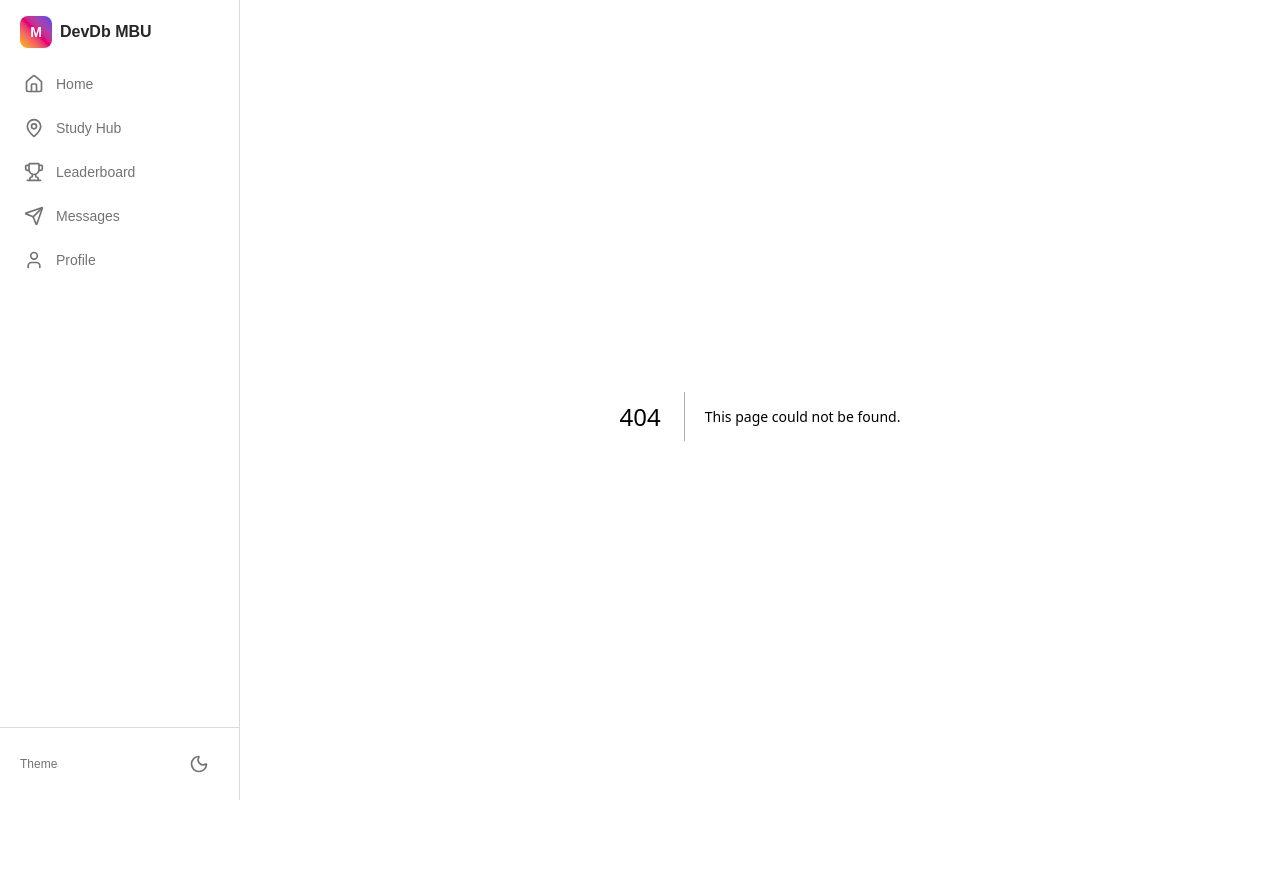
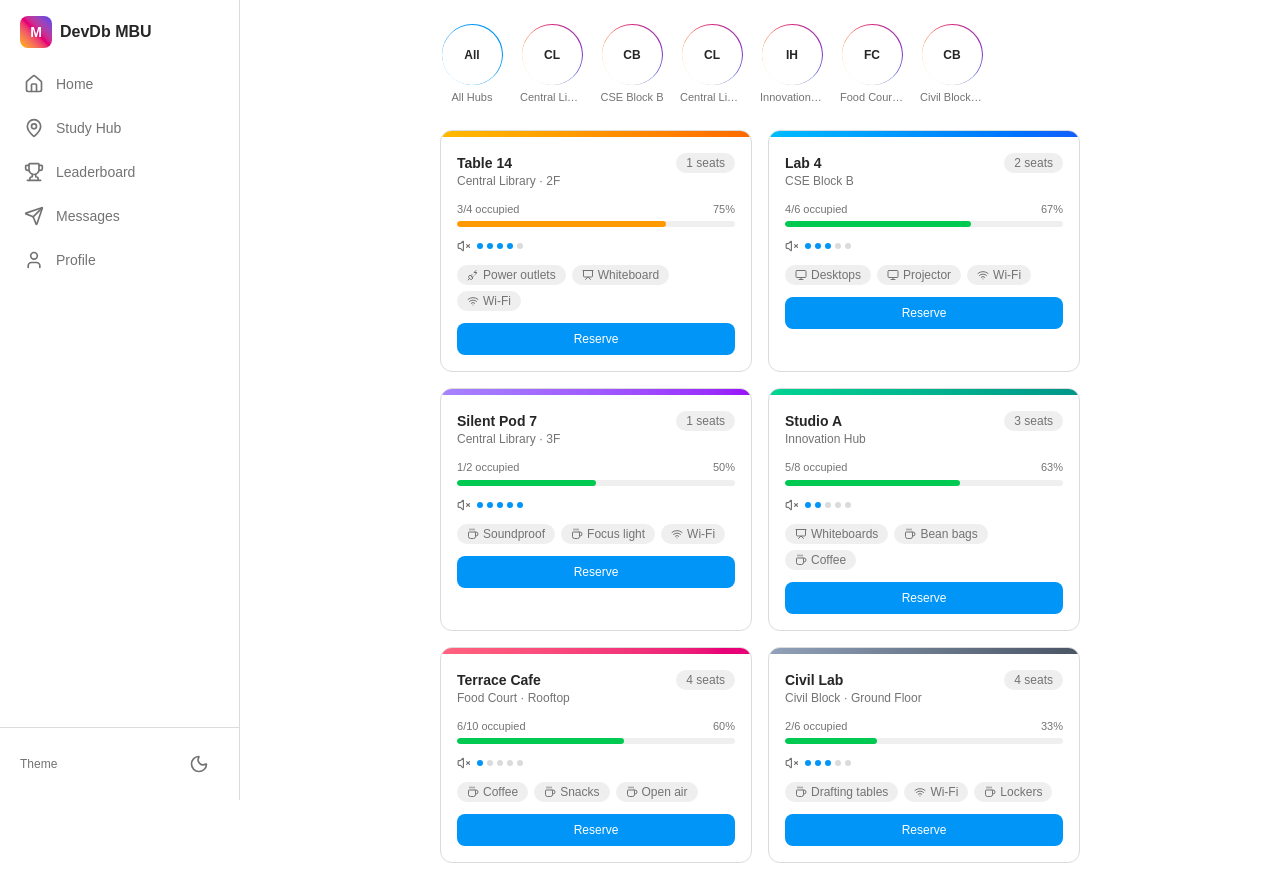
Before and after one commit to 0xnarasimha/campus-code, a Next.js app: page /study in a window 1280 px wide. Before the commit this address had no page. Before the commit the page ends 832 px from the top, so only its background shows below. Built offline with nearby package versions, Linux system fonts and the light colour scheme.

Commit message:
feat: study location hub

```diff
--- /dev/null
+++ b/app/study/page.tsx
@@ -0,0 +1,45 @@
+"use client";
+
+import { useMemo, useState } from "react";
+import { HubStories } from "@/components/study/HubStories";
+import { SpotCard } from "@/components/study/SpotCard";
+import { Skeleton } from "@/components/ui/skeleton";
+import { spots } from "@/lib/mock-data";
+import { useSimulatedLoad } from "@/lib/use-simulated-load";
+
+export default function StudyPage() {
+  const loading = useSimulatedLoad(800);
+  const [hub, setHub] = useState("All Hubs");
+
+  const hubs = useMemo(
+    () => Array.from(new Set(spots.map((s) => s.building))),
+    []
+  );
+
+  const filtered =
+    hub === "All Hubs" ? spots : spots.filter((s) => s.building === hub);
+
+  if (loading) {
+    return (
+      <div className="mx-auto flex w-full max-w-2xl flex-col gap-4">
+        <Skeleton className="h-20 w-full" />
+        <div className="grid gap-4 sm:grid-cols-2">
+          {Array.from({ length: 4 }, (_, i) => (
+            <Skeleton key={i} className="h-56 w-full" />
+          ))}
+        </div>
+      </div>
+    );
+  }
+
+  return (
+    <div className="mx-auto flex w-full max-w-2xl flex-col gap-4">
+      <HubStories hubs={hubs} active={hub} onSelect={setHub} />
+      <div className="grid gap-4 sm:grid-cols-2">
+        {filtered.map((spot) => (
+          <SpotCard key={spot.id} spot={spot} />
+        ))}
+      </div>
+    </div>
+  );
+}
--- /dev/null
+++ b/components/study/HubStories.tsx
@@ -0,0 +1,73 @@
+"use client";
+
+interface HubStoriesProps {
+  hubs: string[];
+  active: string;
+  onSelect: (hub: string) => void;
+}
+
+function initials(label: string): string {
+  return label
+    .split(/[\s·/|-]+/)
+    .filter(Boolean)
+    .slice(0, 2)
+    .map((w) => w[0]?.toUpperCase() ?? "")
+    .join("");
+}
+
+function Circle({
+  label,
+  selected,
+  onClick,
+}: {
+  label: string;
+  selected: boolean;
+  onClick: () => void;
+}) {
+  return (
+    <button
+      type="button"
+      onClick={onClick}
+      aria-pressed={selected}
+      className="flex w-16 shrink-0 flex-col items-center gap-1"
+    >
+      <span
+        className={
+          selected
+            ? "rounded-full bg-ig-blue p-[2.5px]"
+            : "story-gradient rounded-full p-[2.5px]"
+        }
+      >
+        <span className="flex h-14 w-14 items-center justify-center rounded-full bg-white text-xs font-bold text-ig-text ring-2 ring-white dark:bg-black dark:text-white dark:ring-black">
+          {label === "All Hubs" ? "All" : initials(label)}
+        </span>
+      </span>
+      <span className="w-full truncate text-center text-[11px] font-medium text-ig-secondary">
+        {label}
+      </span>
+    </button>
+  );
+}
+
+export function HubStories({ hubs, active, onSelect }: HubStoriesProps) {
+  return (
+    <div
+      className="scrollbar-hide -mx-1 flex gap-4 overflow-x-auto px-1 py-2"
+      aria-label="Study hubs"
+    >
+      <Circle
+        label="All Hubs"
+        selected={active === "All Hubs"}
+        onClick={() => onSelect("All Hubs")}
+      />
+      {hubs.map((hub) => (
+        <Circle
+          key={hub}
+          label={hub}
+          selected={active === hub}
+          onClick={() => onSelect(hub)}
+        />
+      ))}
+    </div>
+  );
+}
--- /dev/null
+++ b/components/study/SpotCard.tsx
@@ -0,0 +1,123 @@
+"use client";
+
+import { useState } from "react";
+import { Badge } from "@/components/ui/badge";
+import { Button } from "@/components/ui/button";
+import { Card, CardContent } from "@/components/ui/card";
+import { cn } from "@/lib/utils";
+import type { Spot } from "@/lib/mock-data";
+import {
+  Coffee,
+  Monitor,
+  PlugZap,
+  Presentation,
+  VolumeX,
+  Wifi,
+} from "lucide-react";
+
+function amenityIcon(amenity: string) {
+  const a = amenity.toLowerCase();
+  if (a.includes("wi-fi") || a.includes("wifi")) return Wifi;
+  if (a.includes("power") || a.includes("outlet") || a.includes("plug"))
+    return PlugZap;
+  if (
+    a.includes("monitor") ||
+    a.includes("desktop") ||
+    a.includes("projector")
+  )
+    return Monitor;
+  if (a.includes("whiteboard") || a.includes("board")) return Presentation;
+  return Coffee;
+}
+
+function occupancyColor(pct: number): string {
+  if (pct < 70) return "bg-green-500";
+  if (pct < 90) return "bg-amber-500";
+  return "bg-red-500";
+}
+
+export function SpotCard({ spot }: { spot: Spot }) {
+  const [reserved, setReserved] = useState(false);
+  const pct =
+    spot.capacity > 0
+      ? Math.min(100, Math.round((spot.occupancy / spot.capacity) * 100))
+      : 0;
+
+  return (
+    <Card className="min-w-0 overflow-hidden">
+      <div className={cn("h-1.5 w-full bg-gradient-to-r", spot.gradient)} />
+      <CardContent className="flex flex-col gap-3">
+        <div className="flex min-w-0 items-start justify-between gap-2">
+          <div className="min-w-0">
+            <h3 className="truncate text-sm font-semibold text-ig-text dark:text-white">
+              {spot.name}
+            </h3>
+            <p className="truncate text-xs text-ig-secondary">{spot.building}</p>
+          </div>
+          <Badge className="shrink-0">{spot.openSeats} seats</Badge>
+        </div>
+
+        <div>
+          <div className="mb-1 flex items-center justify-between text-[11px] text-ig-secondary">
+            <span>
+              {spot.occupancy}/{spot.capacity} occupied
+            </span>
+            <span>{pct}%</span>
+          </div>
+          <div
+            className="h-1.5 w-full overflow-hidden rounded-full bg-ig-subtle dark:bg-white/10"
+            role="progressbar"
+            aria-valuenow={pct}
+            aria-valuemin={0}
+            aria-valuemax={100}
+            aria-label={`${spot.name} occupancy`}
+          >
+            <div
+              className={cn("h-full rounded-full", occupancyColor(pct))}
+              style={{ width: `${pct}%` }}
+            />
+          </div>
+        </div>
+
+        <div className="flex items-center gap-1.5">
+          <VolumeX className="h-3.5 w-3.5 shrink-0 text-ig-secondary" />
+          <div className="flex items-center gap-1" aria-label={`Quietness ${spot.quietness} of 5`}>
+            {Array.from({ length: 5 }, (_, i) => (
+              <span
+                key={i}
+                className={cn(
+                  "h-1.5 w-1.5 rounded-full",
+                  i < spot.quietness
+                    ? "bg-ig-blue"
+                    : "bg-ig-border dark:bg-white/15"
+                )}
+              />
+            ))}
+          </div>
+        </div>
+
+        <div className="flex flex-wrap gap-1.5">
+          {spot.amenities.map((amenity) => {
+            const Icon = amenityIcon(amenity);
+            return (
+              <Badge key={amenity} className="gap-1">
+                <Icon className="h-3 w-3" />
+                {amenity}
+              </Badge>
+            );
+          })}
+        </div>
+
+        <Button
+          variant={reserved ? "secondary" : "primary"}
+          size="sm"
+          className="w-full"
+          aria-pressed={reserved}
+          onClick={() => setReserved((v) => !v)}
+        >
+          {reserved ? "Reserved" : "Reserve"}
+        </Button>
+      </CardContent>
+    </Card>
+  );
+}
```
